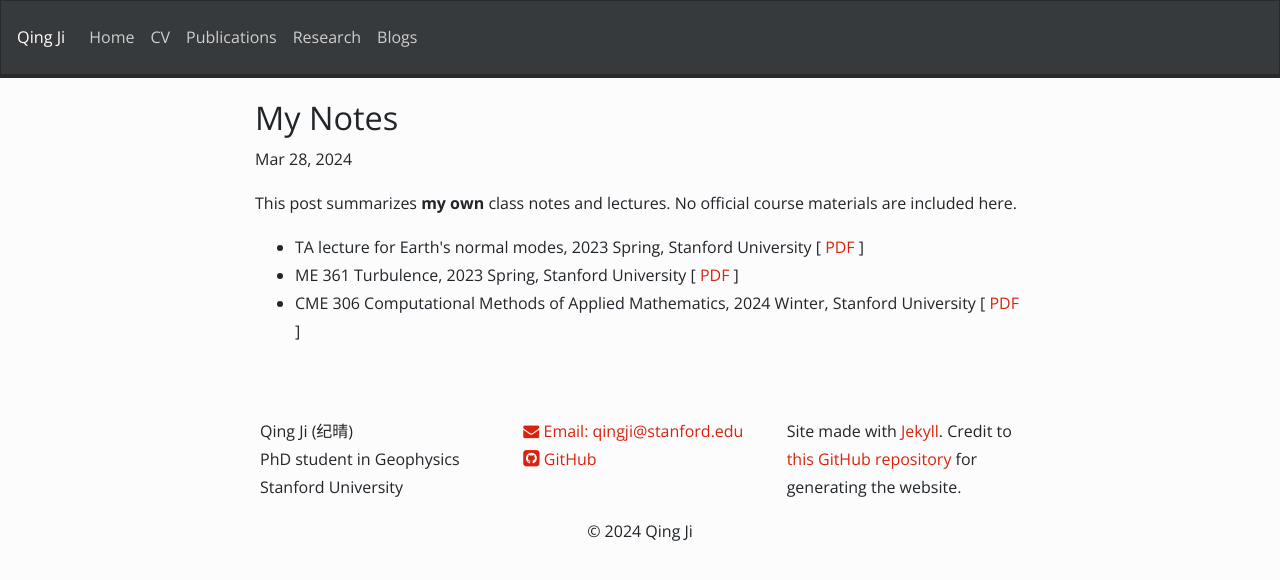
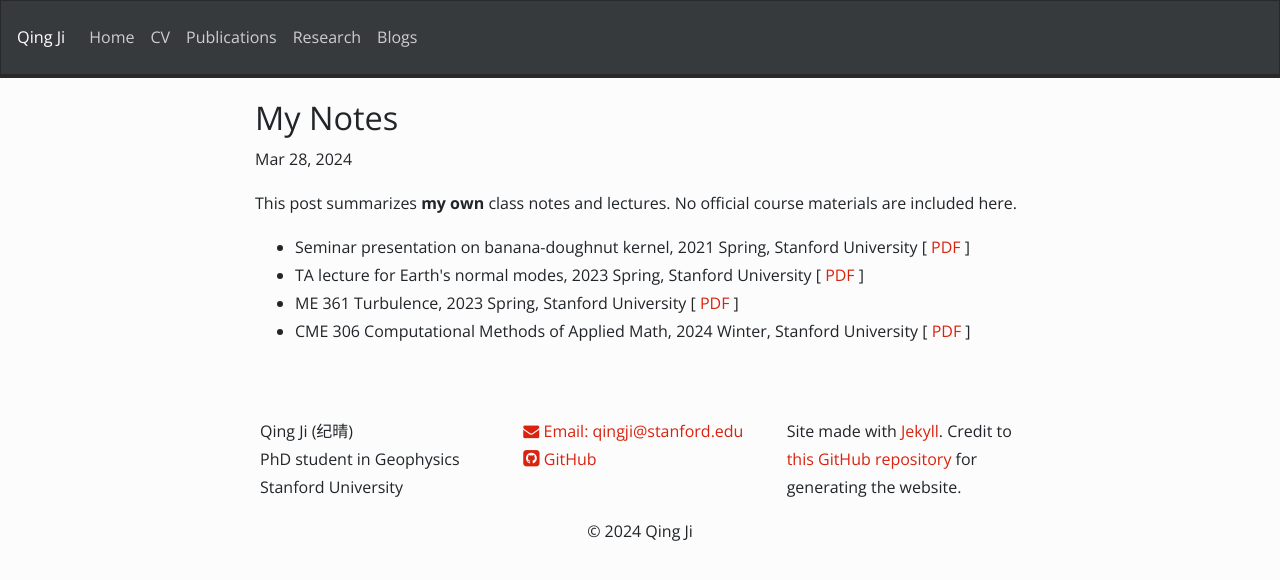
Before and after one commit to NickJi98/NickJi98.github.io, a Jekyll site: the page built from _posts/2024-03-28-My-notes.md, in a window 1280 px wide. Shown: the top 580 px of the page. Built offline with Jekyll 4.4.1, drawn with Linux system fonts in a browser that asks for light colours; nearby versions of some CDN libraries; a style sheet for code colours, icons or effects is not loaded.

Commit message:
Update notes

```diff
--- a/_posts/2024-03-28-My-notes.md
+++ b/_posts/2024-03-28-My-notes.md
@@ -7,10 +7,12 @@ date: 2024-03-28 15:30:00
 <p>This post summarizes <strong>my own</strong> class notes and lectures. No official course materials are included here.</p>
 
 <ul>
+  <li>Seminar presentation on banana-doughnut kernel, 2021 Spring, Stanford University
+  [ <a href="{{ site.url }}{{ site.baseurl }}/_data/files/Notes/Kernel.pdf">PDF</a> ]</li>
   <li>TA lecture for Earth's normal modes, 2023 Spring, Stanford University
   [ <a href="{{ site.url }}{{ site.baseurl }}/_data/files/Notes/GP238_S23_Modes.pdf">PDF</a> ]</li>
   <li>ME 361 Turbulence, 2023 Spring, Stanford University
   [ <a href="{{ site.url }}{{ site.baseurl }}/_data/files/Notes/ME361_S23.pdf">PDF</a> ]</li>
-  <li>CME 306 Computational Methods of Applied Mathematics, 2024 Winter, Stanford University
+  <li>CME 306 Computational Methods of Applied Math, 2024 Winter, Stanford University
   [ <a href="{{ site.url }}{{ site.baseurl }}/_data/files/Notes/CME306_W24.pdf">PDF</a> ]</li>
 </ul>
```
Also changed, not shown: 1 other file.
